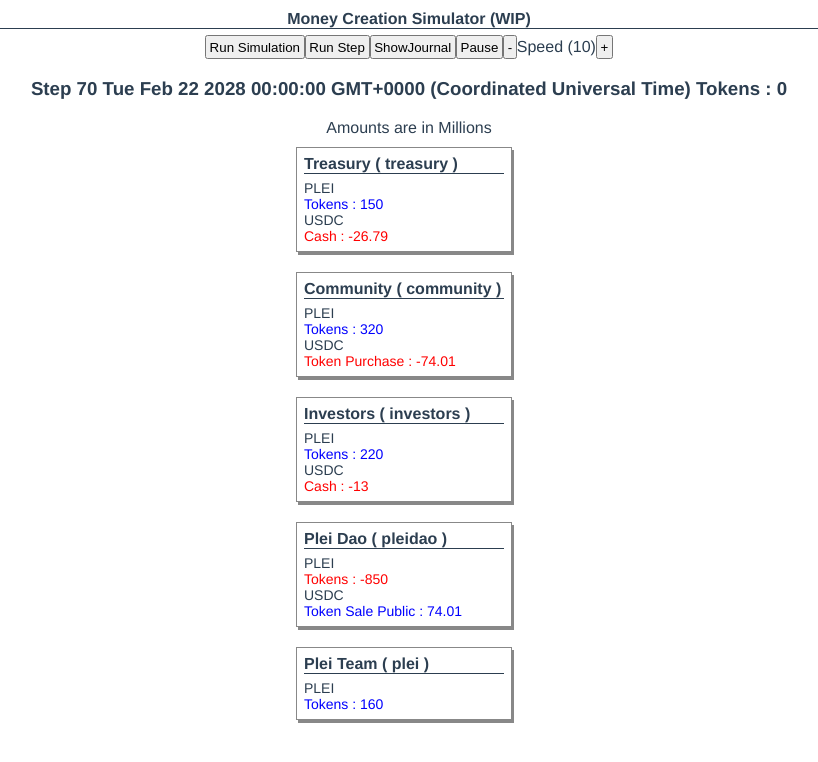
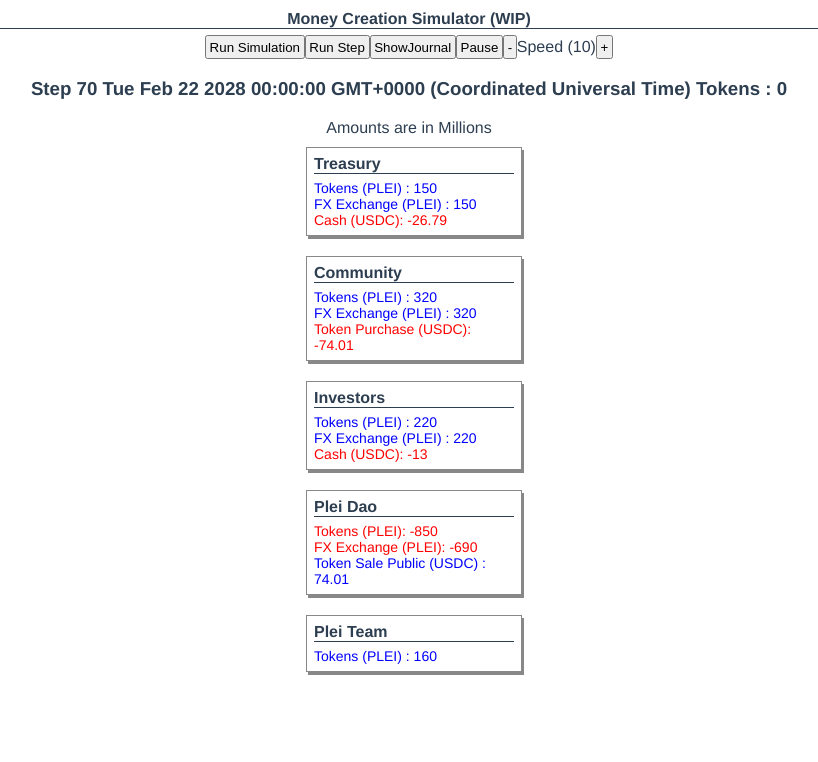
Before and after one commit to quiquee/MoneyCreation, a Vue app: page / in a window 1280 px wide. Both pictures are taken after a click on the button "Run Simulation". Shown: the top 762 px of the page, without its empty margins (231-1049 px from the left). Built offline with nearby package versions, Linux system fonts and the light colour scheme; the HTML template or start-up script is replaced by a standard one; what v-chart-plugin would draw is missing.

Commit message:
Changed display of individual ledgers with currency

```diff
--- a/src/App.vue
+++ b/src/App.vue
@@ -18,23 +18,23 @@
     <div id="NewStyle">
       <div>
         <Ledger title="Treasury" gl="treasury" />
-        <Chart title="Plei" gl="plei" width="300" height="200" />
+
       </div>
       <div>
         <Ledger title="Community" gl="community" />
-        <Chart title="Community" gl="community" width="300" height="200" />
+
       </div>
       <div>
         <Ledger title="Investors" gl="investors" />
-        <Chart title="Community" gl="community" width="300" height="200" />
+
       </div>
       <div>
         <Ledger title="Plei Dao" gl="pleidao" />
-        <Chart title="Plei Dao" gl="pleidao" width="300" height="200" />
+
       </div>
       <div>
         <Ledger title="Plei Team" gl="plei" />
-        <Chart title="Plei Dao" gl="pleidao" width="300" height="200" />
+
       </div>
     </div>
 
@@ -45,13 +45,13 @@
 import Ledger from "./ledger";
 import { rules } from "./rules.js";
 import { marketdata } from "./market.js";
-import Chart from "./chart";
+
 import { schedule } from "./schedule.js";
 export default {
   name: "app",
   components: {
     Ledger,
-    Chart,
+
   },
   data() {
     return {
@@ -68,6 +68,7 @@ export default {
     },
 
     runSimProxy: function (step) {
+
       this.currdate = new Date(this.genesis);
       this.currdate.setMonth(
         this.currdate.getMonth() + this.$store.state.epoch
@@ -85,10 +86,6 @@ export default {
             {
              console.log("Market data to use: (" + this.$store.state.epoch + ") " + marketdata[this.$store.state.epoch].Price)
              price=marketdata[this.$store.state.epoch].Price
-
-             // console.log(marketdata)
-             // element.Price=marketdata[this.$store.state.epoch].Price
-
             }
             rules[element.Event](this.$store, element.EventAmount, price);
             console.log(
--- a/src/ledger.vue
+++ b/src/ledger.vue
@@ -1,14 +1,13 @@
 <template>
   <div class="ledger">
-    <h1>{{ title }} ( {{ gl }} )</h1>
-    <div v-for="(ccy,accasd) in this.$store.state.dbGl[gl]" :key="accasd">
-      <div> {{accasd}} </div>
+    <h1>{{ title }}</h1>
+    <div v-for="(ccy,ccyaccounts) in this.$store.state.dbGl[gl]" :key="ccyaccounts">
     <div v-for="(amount, account) in ccy" :key="account">
-      <div class="asset" v-if="amount > 0 && account != 'FX Exchange' ">
-        {{ account }} : {{ amountFmt(amount) }} <br />
+      <div class="asset" v-if="amount > 0 && account != 'xxFX Exchange' ">
+        {{ account }} ({{ccyaccounts}}) : {{ amountFmt(amount) }} <br />
       </div>
-      <div class="liability" v-else-if="amount < 0 && account != 'FX Exchange'">
-        {{ account }} : {{ amountFmt(amount) }} <br />
+      <div class="liability" v-else-if="amount < 0 && account != 'xxFX Exchange'">
+        {{ account }} ({{ccyaccounts}}): {{ amountFmt(amount) }} <br />
       </div>
     </div>
     </div>
```
